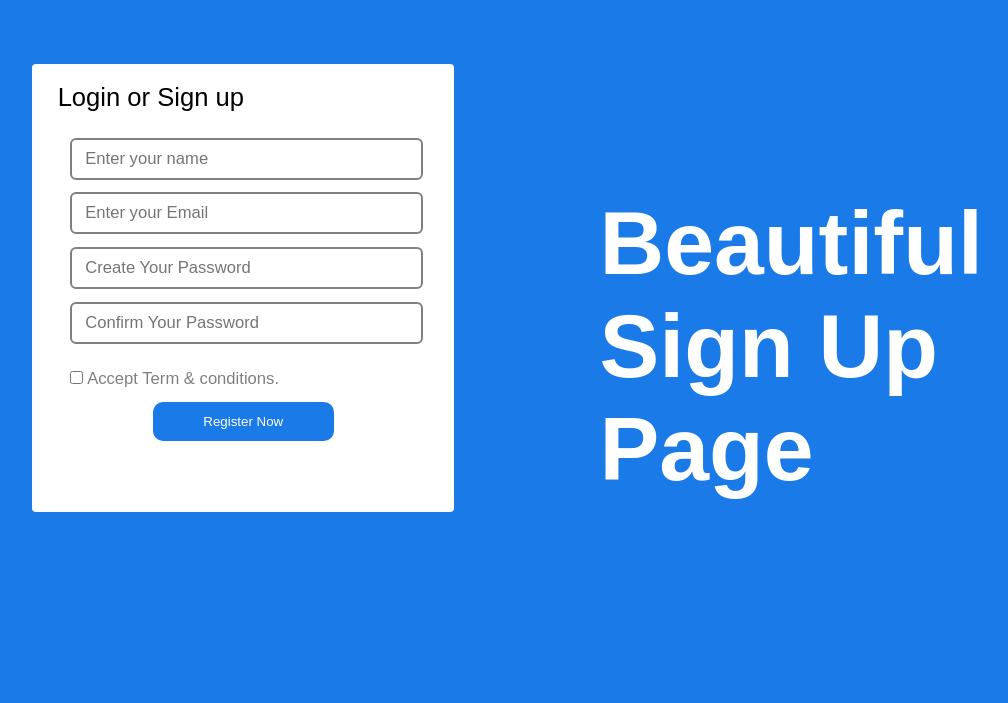
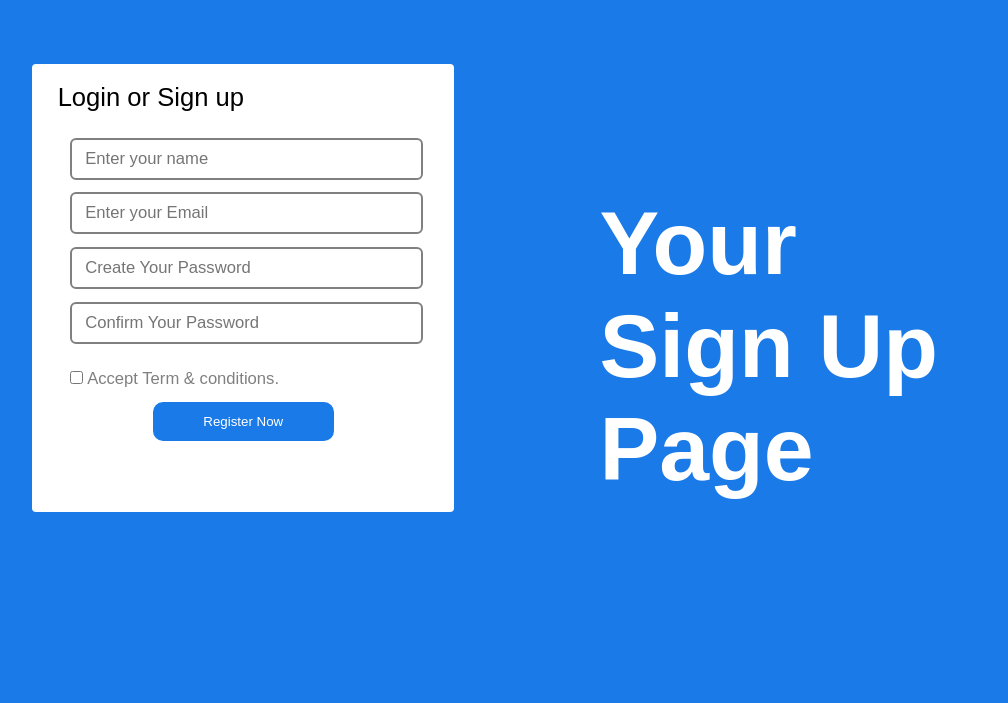
Before and after one commit to Rupali-Vaishnav/survey, a Node server app: page /todo in a window 1280 px wide. Shown: the top 703 px of the page, without its empty margins (177-1185 px from the left). Run offline with Node 20, Linux system fonts and the light colour scheme.

Commit message:
Update todo.ejs

```diff
--- a/views/todo.ejs
+++ b/views/todo.ejs
@@ -115,7 +115,7 @@ button:hover{
            </div>
 
         <div class="h1">
-            <h1 id="main">Beautiful Sign Up Page</h1>
+            <h1 id="main">Your Sign Up Page</h1>
         </div>
     </div>
 
```
